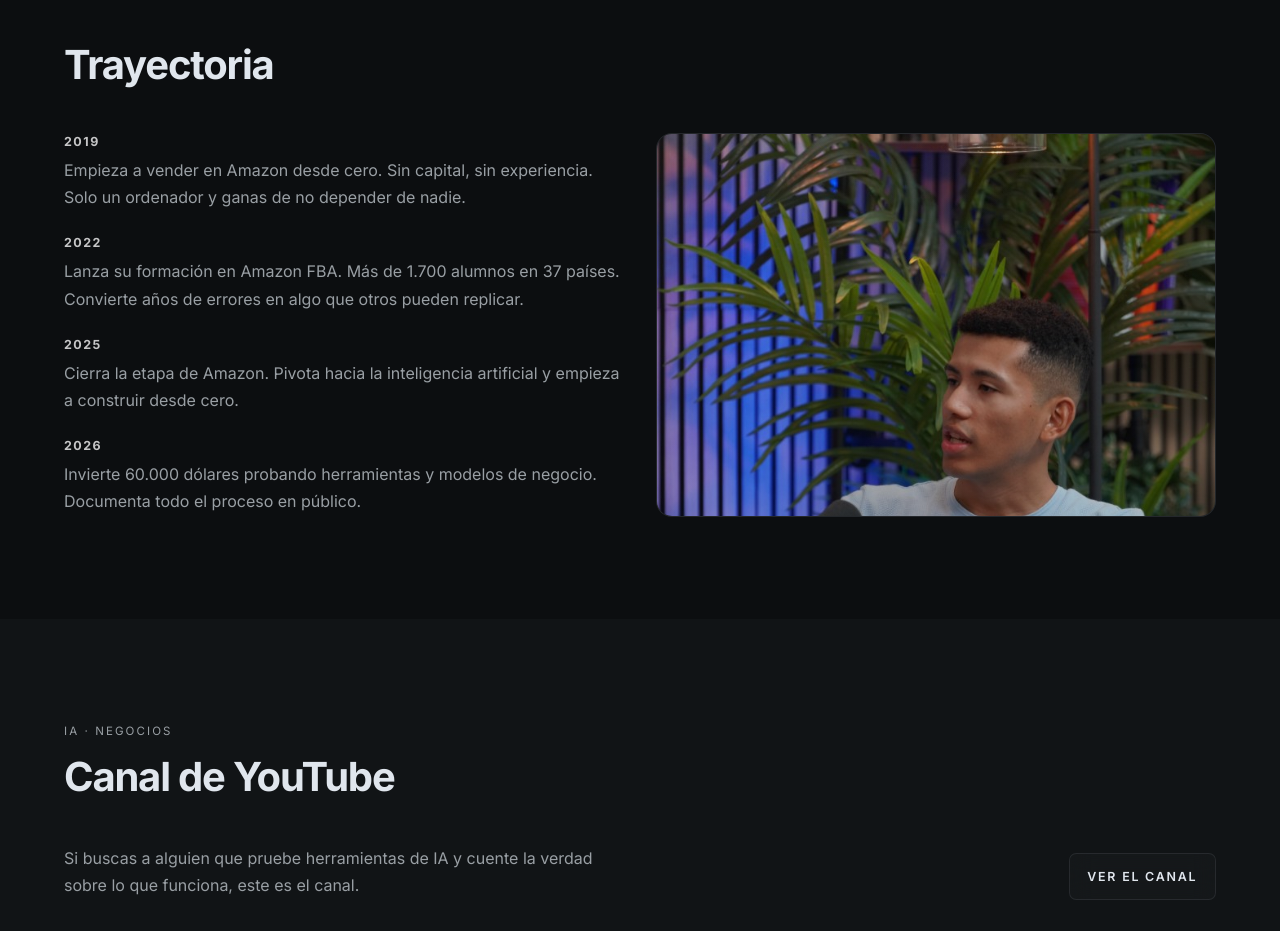
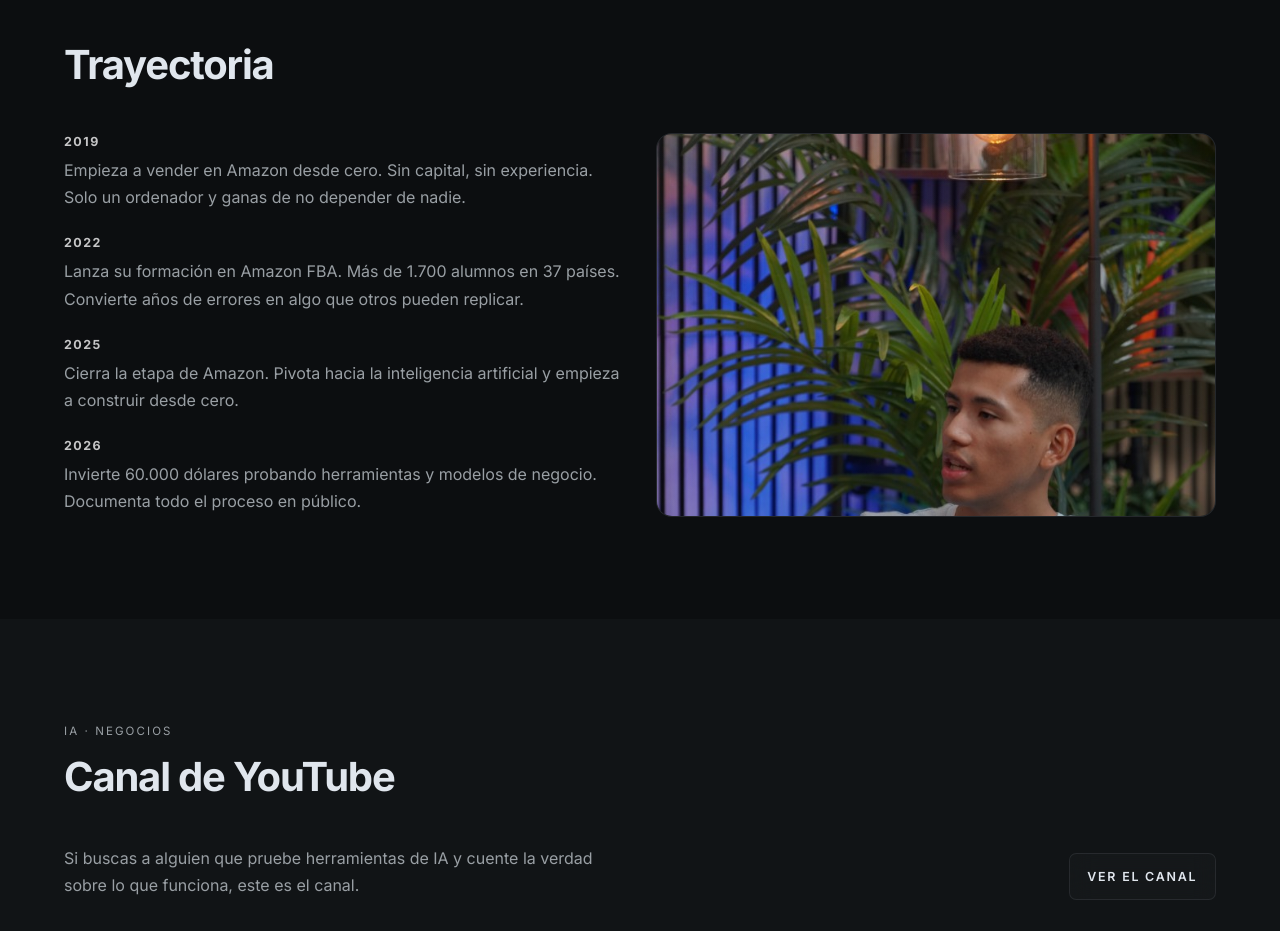
Before and after one commit to JoselercAI/MinoruWeb, a Next.js app: page / in a window 1280 px wide. Shown: the part 1340-2271 px from the top of the page. Built offline with nearby package versions, Linux system fonts and the light colour scheme; no server answers; grey boxes are pictures that could not be loaded.

Commit message:
Push desktop timeline crop to the top.
Move the desktop timeline portrait as high as possible so the subject's hair sits almost against the upper frame.

Made-with: Cursor

```diff
--- a/app/page.module.scss
+++ b/app/page.module.scss
@@ -70,7 +70,7 @@
 }
 
 .timelineImage {
-  object-position: center 6% !important;
+  object-position: center 0% !important;
 }
 
 .visual::after,
```
